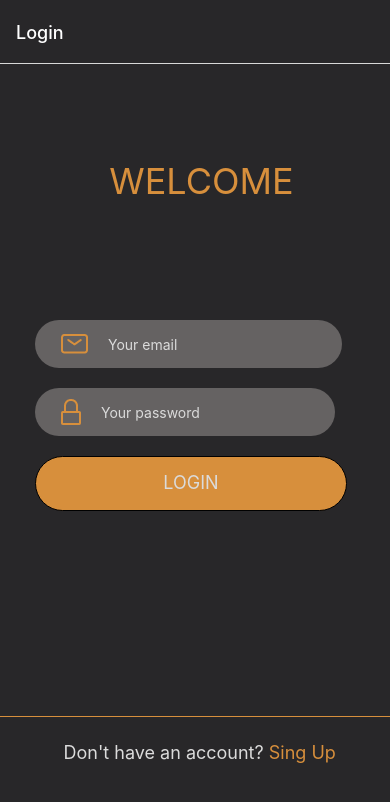
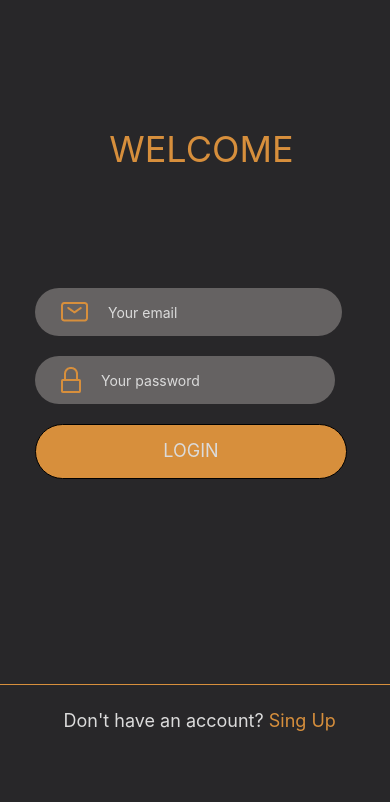
Before and after one commit to GabrielMoraeswolf/loginCompassUOL, a React Native app: screen / in a window 390 px wide. Shown: the top 802 px of the page. Built offline with nearby package versions, Linux system fonts and the light colour scheme.

Commit message:
removing stack navigation header

```diff
--- a/Components/CartButton/CartButton.tsx
+++ b/Components/CartButton/CartButton.tsx
@@ -1,7 +1,5 @@
 import { TouchableOpacity, View, Image } from "react-native";
 import styles from "./Styles";
-import { NavProps } from "../../types/navigation";
-import Navigation from "../../Navigation/Navigation";
 
 function CartButton ({onPress}: any): JSX.Element {
     {/* TO DO - ELIPSE */}
--- a/Components/PrimaryButton/PrimaryButton.tsx
+++ b/Components/PrimaryButton/PrimaryButton.tsx
@@ -1,4 +1,4 @@
-import { View, Text, Pressable, StyleSheet, Image } from "react-native";
+import { View, Text, Pressable, Image } from "react-native";
 import React, { useState } from 'react';
 import Icon from 'react-native-vector-icons/FontAwesome';
 import styles from "./Styles";
--- a/Navigation/Authstack.tsx
+++ b/Navigation/Authstack.tsx
@@ -10,9 +10,8 @@ export default function AuthStack() {
     return (
       <Stack.Navigator
         screenOptions={{
-          headerStyle: { backgroundColor: Colors.background },
-          headerTintColor: 'white',
           contentStyle: { backgroundColor: Colors.background },
+          headerShown: false,
         }}
       >
         <Stack.Screen name="Login" component={LoginScreen} />
--- a/Navigation/Navigation.tsx
+++ b/Navigation/Navigation.tsx
@@ -1,5 +1,6 @@
 import { NavigationContainer } from '@react-navigation/native';
 import AuthStack from './Authstack'
+
 export default function Navigation() {
     return (
       <NavigationContainer>
```
Also changed, not shown: Components/Button/Button.tsx (deleted, +0 -16 lines).
